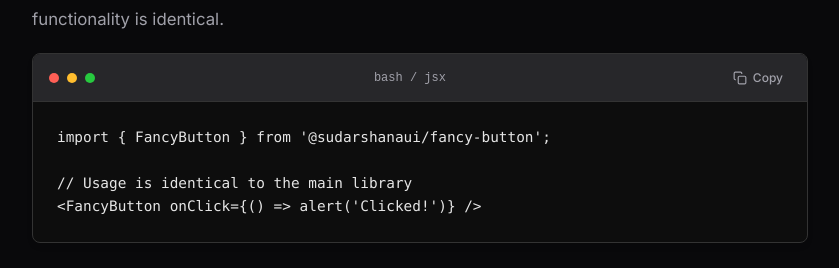
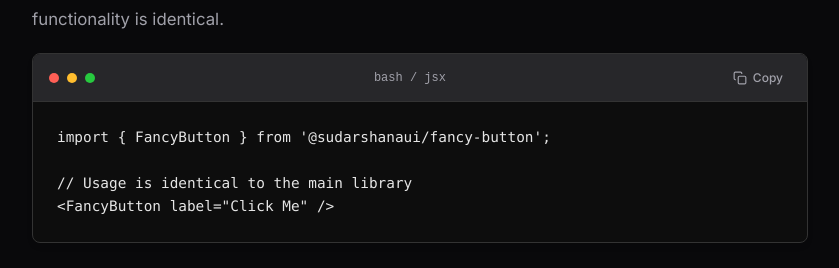
Before and after one commit to adrojadhruv/sudarshanaui, a React (Vite) app in the folder frontend/: page /docs in a window 1280 px wide. Shown: the part 3224-3492 px from the top of the page, without its empty margins (360-1199 px from the left). Built offline with nearby package versions, Linux system fonts and the light colour scheme; no server answers.

Commit message:
templates updated

```diff
--- a/frontend/src/pages/Boilerplate.jsx
+++ b/frontend/src/pages/Boilerplate.jsx
@@ -38,8 +38,11 @@
             if (!builtTemplates[cat]) builtTemplates[cat] = {};
 
             let variant = "Normal";
-            if (comp.name.includes("Animated")) variant = "Animated";
-            if (comp.name.includes("AdminChoice")) variant = "AdminChoice";
+            if (comp.name.toLowerCase().includes("animated")) variant = "Animated";
+            // For AdminChoice, use the specific name to prevent collisions (e.g. multiple AdminChoice Buttons)
+            if (comp.name.toLowerCase().includes("adminchoice")) {
+              variant = comp.name.replace(/AdminChoice\s*-\s*/i, "").trim();
+            }
 
             builtTemplates[cat][variant] = comp.definition;
           });
--- a/frontend/src/pages/Docs.jsx
+++ b/frontend/src/pages/Docs.jsx
@@ -246,7 +246,7 @@
                                     <CodeBlock code={`import { FancyButton } from '@sudarshanaui/fancy-button';
 
 // Usage is identical to the main library
-<FancyButton onClick={() => alert('Clicked!')} />`} isDark={isDark} />
+<FancyButton label="Click Me" />`} isDark={isDark} />
                                 </div>
 
                                 {/* 3. DOWNLOADED */}
```
